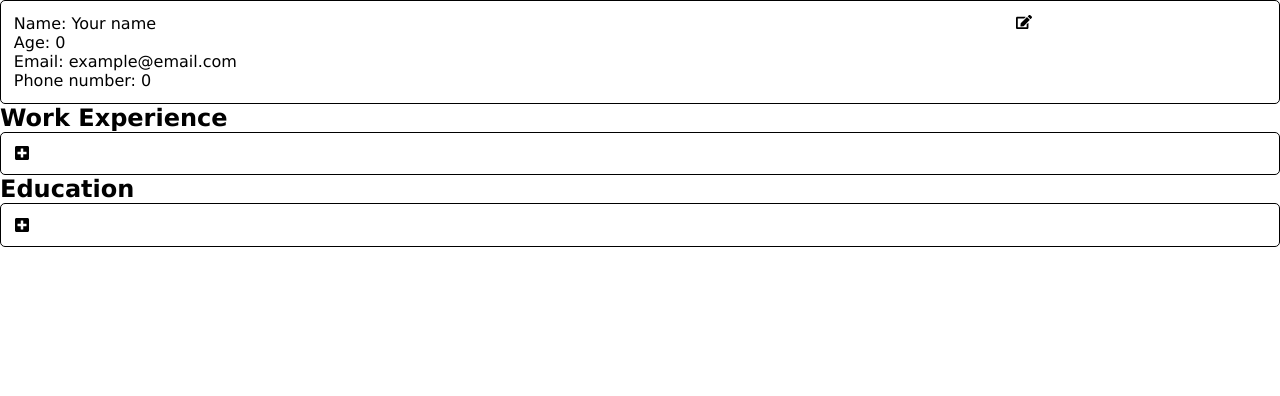
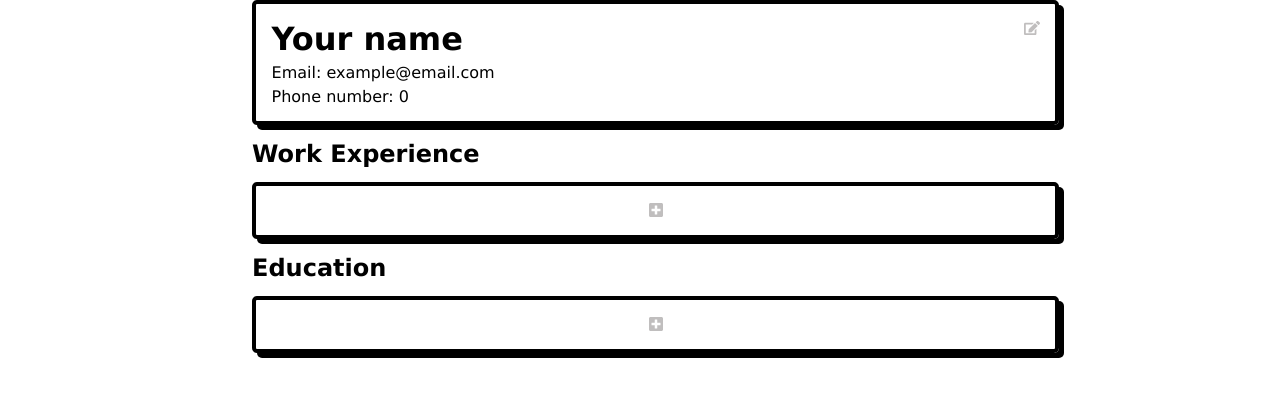
Before and after one commit to fanboy-coder/cv-project, a React (Create React App) app: page / in a window 1280 px wide. Shown: the top 396 px of the page. Built offline with nearby package versions, Linux system fonts and the light colour scheme.

Commit message:
Work on CSS

```diff
--- a/src/App.css
+++ b/src/App.css
@@ -6,15 +6,85 @@
 body {
 	background-color: white;
 	color: black;
-	display: flex;
 	font-family: Verdana, Geneva, Tahoma, sans-serif;
-	display: grid;
 }
 
-.general-box, .entry-box, .experience-box {
-	border: 1px solid black;
+.app {
+	display: grid;
+	justify-content: center;
+	gap: 5%;
+}
+
+.general-box, .experience-box {
+	border: 4px solid black;
 	border-radius: 5px;
 	display: grid;
-	grid-template-columns: 4fr 1fr;
-	padding: 1%;
+	padding: 2%;
+	width: 60vw;
+	box-shadow: 5px 5px;
 }
+
+.general-box, .entry-box {
+	display: grid;
+	grid-template-columns: 3fr 1fr;
+}
+
+.general-info-box {
+	display: grid;
+	gap: 5px;
+}
+
+.info-box {
+	display: grid;
+	gap: 10px;
+	grid-auto-flow: row;
+	grid-template-rows: repeat(4,1fr);
+}
+
+.edit-box {
+	display: grid;
+	justify-content: end;
+	grid-column: 2;
+}
+
+.experience-box {
+	display: grid;
+	grid-template-rows: 1fr 0.1fr;
+}
+
+.add-box {
+	display:grid;
+	justify-content: center;
+}
+
+.date-box {
+	grid-row: 1;
+	display: flex;
+}
+
+.organization-box {
+	grid-row: 2;
+	grid-column: 1;
+	display: flex;
+}
+
+.role-box {
+	grid-row: 3;
+	grid-column: 1;
+	display: flex;
+}
+
+.description-box {
+	grid-row: 4;
+	grid-column: 1;
+	display: flex;
+}
+
+.btn, .add-btn {
+	fill:rgb(192, 190, 190);
+	transition: 0.3s;
+}
+
+.btn:hover, .add-btn:hover {
+	fill:black;
+}
--- a/src/App.js
+++ b/src/App.js
@@ -6,16 +6,12 @@ import "./App.css"
 class App extends Component {
 	render() {
 		return (
-			<div className="App">
+			<div className="app">
 				<Main />
-				<div>
 					<h2>Work Experience</h2>
 					<Experience name="work"/>
-				</div>
-				<div>
 					<h2>Education</h2>
 					<Experience name="education"/>
-				</div>
 			</div>
 		)
 	}
--- a/src/components/Entry.js
+++ b/src/components/Entry.js
@@ -3,7 +3,7 @@ import { FaTrash, FaEdit, FaCheckCircle } from "react-icons/fa";
 import Month from "./Month";
 import Year from "./Year";
 
-function Entry({onClick}) {
+function Entry({ onClick }) {
 	const [startMonth, setStartMonth] = useState("January");
 	const [startYear, setStartYear] = useState(2000);
 	const [endMonth, setEndMonth] = useState("December");
@@ -14,7 +14,7 @@ function Entry({onClick}) {
 	const [form, setForm] = useState(false);
 
 	let updateState = () => {
-		if(!form) {
+		if (!form) {
 			setForm(true);
 		} else {
 			setForm(false);
@@ -50,43 +50,55 @@ function Entry({onClick}) {
 	}
 
 	return (
-		<div className="general-box">
+		<div className="entry-box">
 			{form ? (
 				<>
-					<FaTrash className="delete" onClick={onClick}/>
-					<FaCheckCircle  className="send" onClick={updateState}/>
+				<div className="info-box">
 					<div className="date-box">
-						<Month onChange={handleStartMonthChange}/>
+						<Month onChange={handleStartMonthChange} />
 						<Year onChange={handleStartYearChange} />
-						<p> to </p>
-						<Month onChange={handleEndMonthChange}/>
-						<Year onChange={handleEndYearChange}/>
+						<p>&nbsp;to&nbsp;</p>
+						<Month onChange={handleEndMonthChange} />
+						<Year onChange={handleEndYearChange} />
 					</div>
-					<div>
-						<form className="form">
+					<div className="details-box">
+						<label htmlFor="email">Organization: </label>
 						<input type="text" value={organization} onChange={handleOrganizationChange}></input>
+						<label htmlFor="email">Role: </label>
 						<input type="text" value={role} onChange={handleRoleChange}></input>
+					</div>
+					<div className="description-box">
 						<input type="text" value={description} onChange={handleDescriptionChange}></input>
-						</form>
+					</div>
+					<div className="edit-box">
+						<FaTrash className="btn" onClick={onClick} />
+						<FaCheckCircle className="btn" onClick={updateState} />
+					</div>
 					</div>
 				</>
 			) : (
 				<>
-					<FaEdit  className="send" onClick={updateState}/>
-					<FaTrash className="delete" onClick={onClick}/>
+					<div className="info-box">
 						<div className="date-box">
-						<p className="date">{startMonth}</p>
+							<p className="date">{startMonth}&nbsp;</p>
 							<p className="date">{startYear}</p>
-						<p> to </p>
-						<p className="date">{endMonth}</p>
+							<p>&nbsp;to&nbsp;</p>
+							<p className="date">{endMonth}&nbsp;</p>
 							<p className="date">{endYear}</p>
 						</div>
-					<div>
+						<div className="organization-box">
 							<h4 className="organization">{organization}</h4>
+						</div>
+						<div className="role-box">
 						<h5 className="role">{role}</h5>
 						</div>
-					<div>
+						<div className="description-box">
 							<p className="description">{description}</p>
+						</div>
+					</div>
+					<div className="edit-box">
+						<FaEdit className="btn" onClick={updateState} />
+						<FaTrash className="btn" onClick={onClick} />
 					</div>
 				</>
 			)}
--- a/src/components/Experience.js
+++ b/src/components/Experience.js
@@ -24,7 +24,9 @@ function Experience () {
 		{components.map((entry) => (
 			<Entry key={entry.id} entry={entry} onClick={() => handleRemoveChild(entry.id)}/>
 		))}
-		<FaPlusSquare onClick={addEntry}/>
+		<div className="add-box">
+			<FaPlusSquare className="add-btn" onClick={addEntry}/>
+		</div>
 	</div>
 	)
 }
--- a/src/components/General.js
+++ b/src/components/General.js
@@ -3,7 +3,6 @@ import { FaEdit, FaCheckCircle } from "react-icons/fa";
 
 function Main() {
 	const [name, setName] = useState("Your name");
-	const [age, setAge] = useState(0);
 	const [email, setEmail] = useState("example@email.com");
 	const [phone, setPhone] = useState(0);
 	const [form, setForm] = useState(false);
@@ -19,9 +18,6 @@ function Main() {
 	let handleNameChange = (event) => {
 		setName(event.target.value);
 	}
-	let handleAgeChange = (event) => {
-		setAge(event.target.value);
-	}
 	let handleEmailChange = (event) => {
 		setEmail(event.target.value);
 	}
@@ -32,29 +28,31 @@ function Main() {
 	return (
 		<div className="general-box">
 			{form ? (
-				<div className="info-box">
-					<FaCheckCircle className="send" onClick={updateState} />
-					<form className="form">
-						<label htmlFor="name">Name: </label>
-						<input type="text" id="name" value={name} onChange={handleNameChange} />
-						<label htmlFor="age">Age: </label>
-						<input type="number" id="age" value={age} onChange={handleAgeChange} />
+				<>
+					<div className="general-info-box">
+						<div><input type="text" id="name" value={name} onChange={handleNameChange} /></div>
+						<div>
 							<label htmlFor="email">Email: </label>
 							<input type="email" id="email" value={email} onChange={handleEmailChange} />
+						</div>
+						<div>
 							<label htmlFor="phone">Phone number: </label>
 							<input type="number" id="phone" pattern="[0-9]{9}" value={phone} onChange={handlePhoneChange} />
-					</form>
 						</div>
+					</div>
+					<div className="edit-box">
+						<FaCheckCircle className="btn edit" onClick={updateState} />
+					</div>
+				</>
 			) : (
 				<>
-				<div className="info-box">
-					<p className="name">Name: {name}</p>
-					<p className="age">Age: {age}</p>
+					<div className="general-info-box">
+						<h1 className="name">{name}</h1>
 						<p className="email">Email: {email}</p>
 						<p className="phone">Phone number: {phone}</p>
 					</div>
 					<div className="edit-box">
-					<FaEdit className="send" onClick={updateState} />
+						<FaEdit className="btn" onClick={updateState} />
 					</div>
 				</>
 			)}
```
Lines whose indentation alone changed are shown as unchanged.
